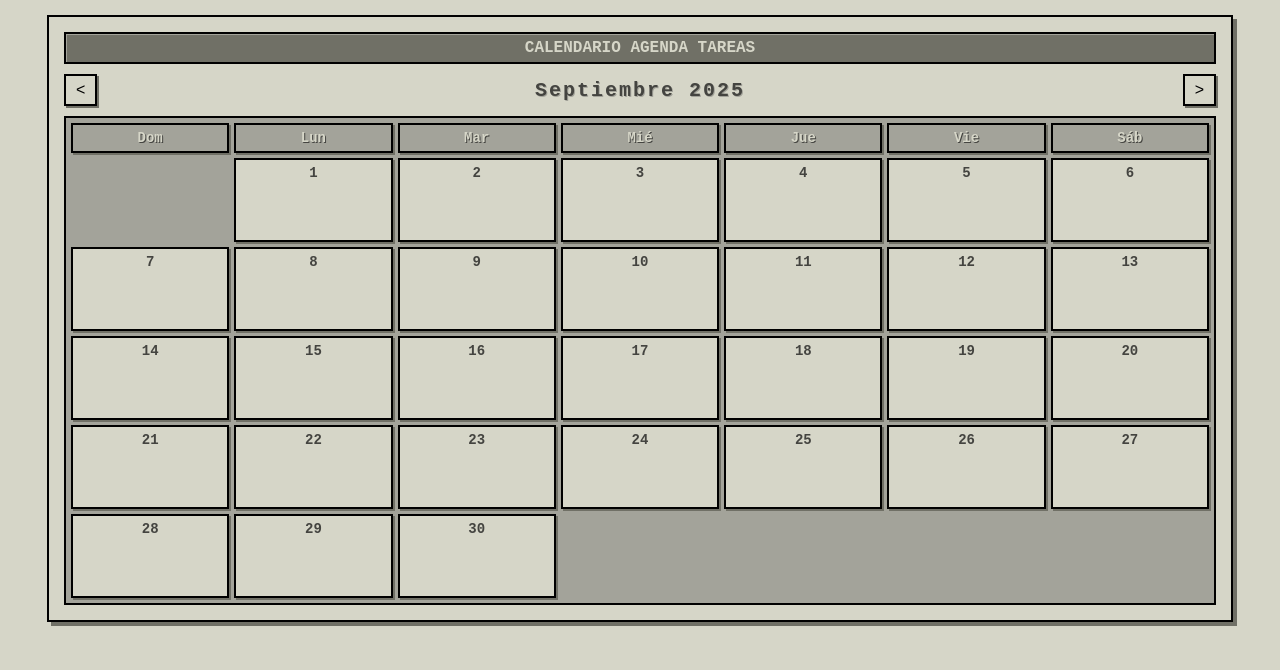
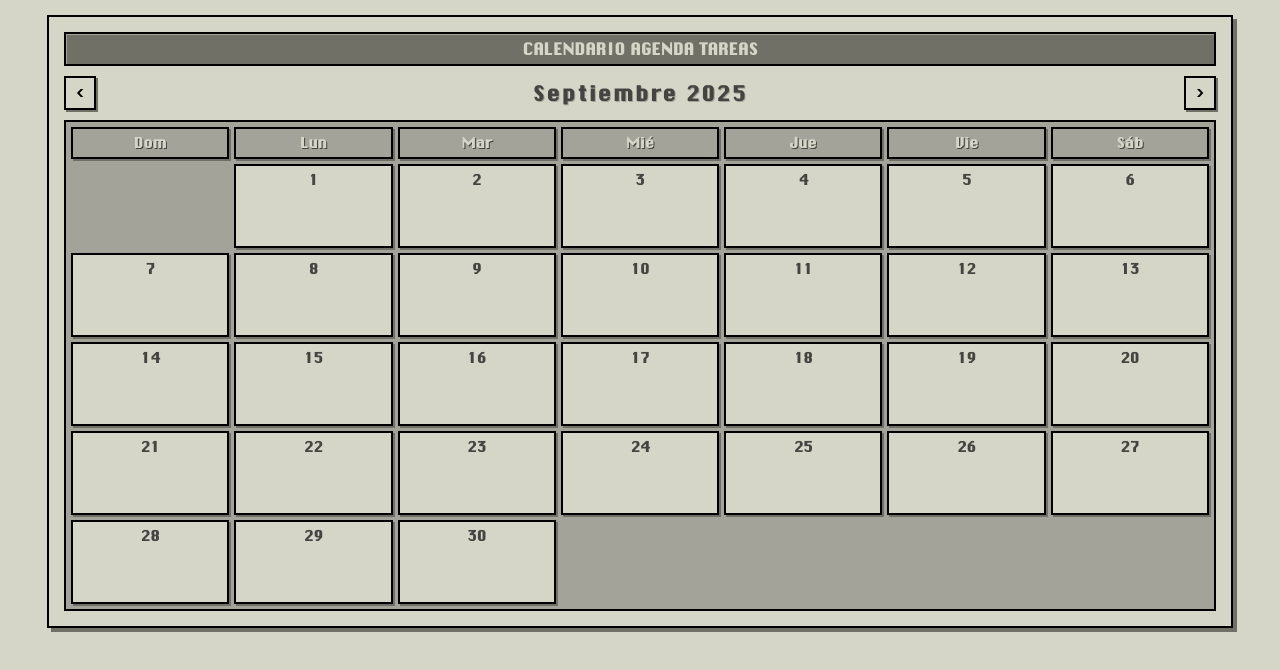
Before and after one commit to pablosimkievich/calendario-mac-plus, a plain HTML site: page index.html in a window 1280 px wide. Drawn offline with Linux system fonts and the light colour scheme.

Commit message:
chicago font

```diff
--- a/index.html
+++ b/index.html
@@ -4,7 +4,7 @@
 <head>
     <meta charset="UTF-8">
     <meta name="viewport" content="width=device-width, initial-scale=1.0">
-    <link rel="icon" type="image/png" href="/favicon.ico">
+    <link rel="icon" type="image/png" href="./favicon.ico">
     <link rel="stylesheet" href="./styles.css">
     <title>Calendario Mac Plus</title>
 
--- a/styles.css
+++ b/styles.css
@@ -1,6 +1,17 @@
+        @font-face {
+            font-family: 'Chicago';
+            src: url('fonts/ChicagoFLF.ttf') format('truetype');
+            font-weight: normal;
+            font-style: normal;
+        }
+
+
+        * {
+              font-family: 'Chicago', sans-serif;
+        }
+
         /* Estilos generales del cuerpo y la fuente para la estética Mac Plus */
         body {
-            font-family: 'Courier New', Courier, monospace;
             background-color: #D6D6C8;
             /* Sepia-gris claro */
             color: #444440;
```
Also changed, not shown: fonts/ChicagoFLF.ttf (added), 1 other file.
